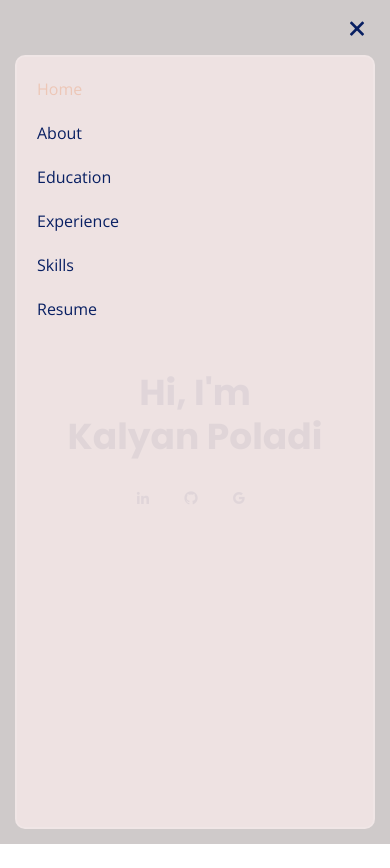
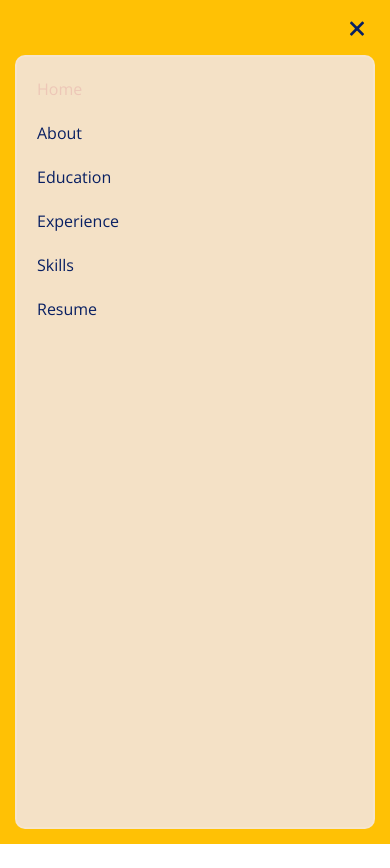
Before and after one commit to vp460/kkrao.github.io, a plain HTML site: page index.html in a window 390 px wide. Both pictures are taken after a click on the button 357 px from the left and 28 px from the top of the page. Drawn offline with nearby package versions, Linux system fonts and the light colour scheme.

Commit message:
Update styles3.css

```diff
--- a/assets/css/styles3.css
+++ b/assets/css/styles3.css
@@ -284,7 +284,7 @@
     top: 0;
     left: 0;
     position: fixed;
-   background: rgba(177, 168, 168, 0.6);
+   background: rgb(255, 193, 5);
     overflow: hidden;
     display: none;
     transition: ease-in-out 0s;
```
